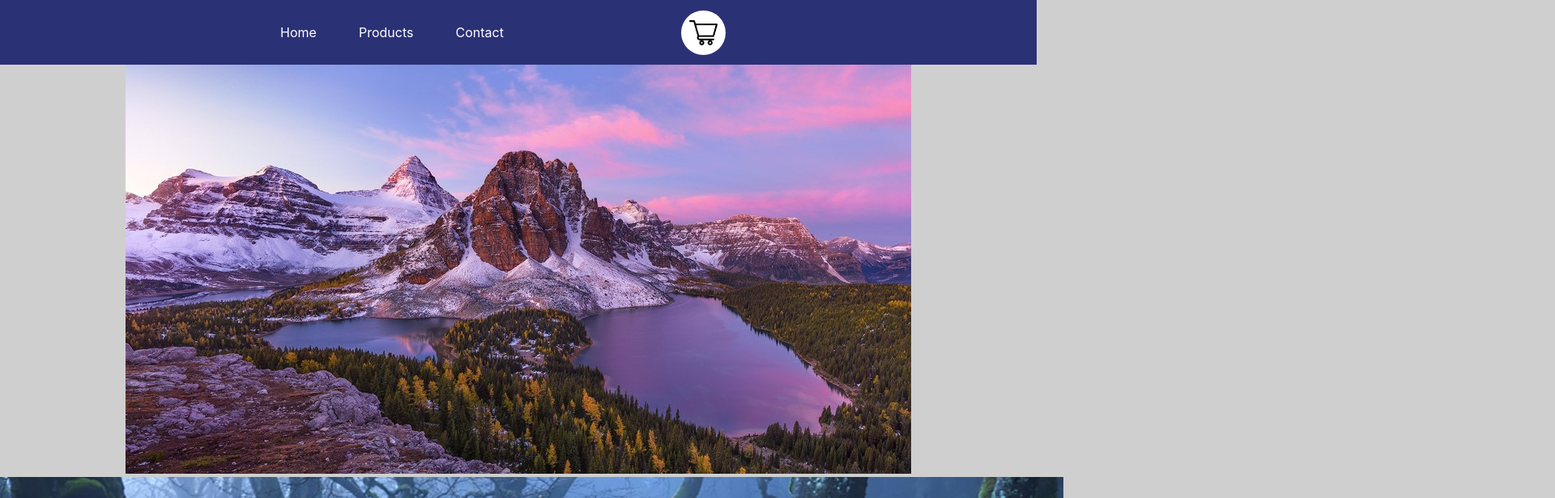
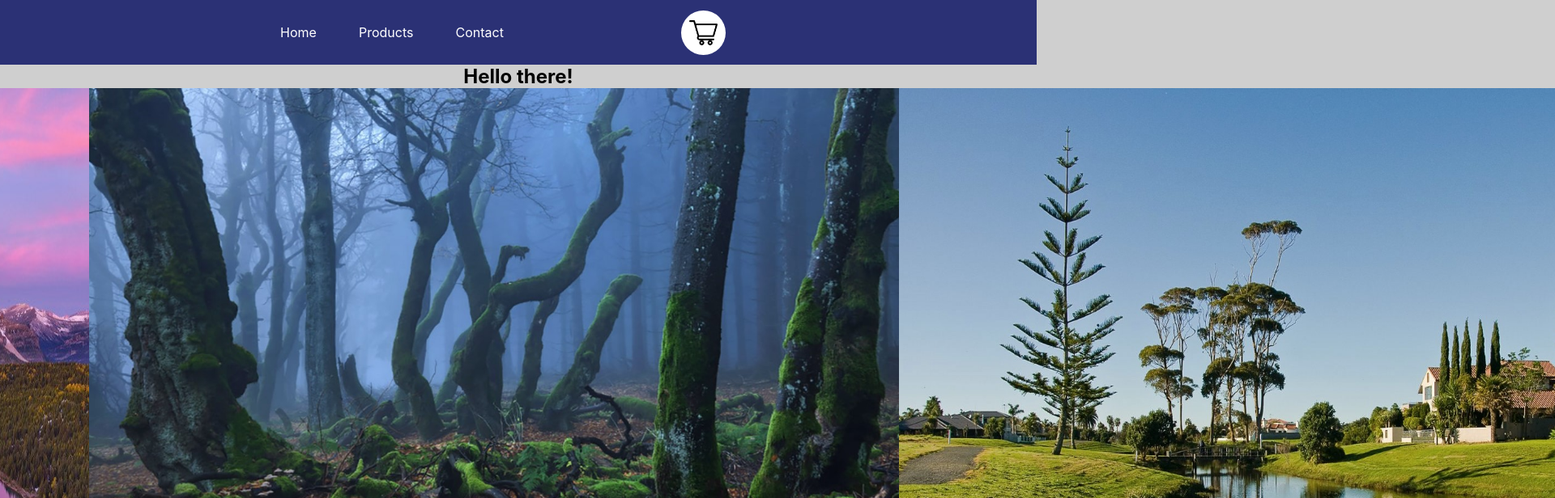
Before and after one commit to RamonMaximiliano/e-commerce-react, a React (Create React App) app: page /products in a window 1280 px wide. Shown: the top 616 px of the page at 81% size, 1920 px wide, since content can reach past the window. Built offline with nearby package versions, Linux system fonts and the light colour scheme.

Commit message:
carosel start

```diff
--- a/src/components/Carousel/Carousel.tsx
+++ b/src/components/Carousel/Carousel.tsx
@@ -27,9 +27,16 @@ export const Carousel = () => {
 
   return (
     <>
+    <div>
+      <h2>Hello there!</h2>
+    </div>
+    <div className="main-carousel-div">
+      <div className="inner-carousel">
       {carouselImages.map((item: carousel) => {
         return <CarouselItem key={item.id} id={item.id} image={item.image} />;
       })}
+      </div>
+      </div>
     </>
   );
 };
--- a/src/components/Carousel/styles.css
+++ b/src/components/Carousel/styles.css
@@ -0,0 +1,14 @@
+.main-carousel-div {
+    max-width: 1000px;
+
+    background-color: green;
+    margin: auto;
+
+    /* overflow:hidden;  */
+}
+
+.inner-carousel {
+    transform: translate(-100%);
+    display: flex;
+    flex-direction: row;
+}
--- a/src/components/CarouselItem/CarouselItem.tsx
+++ b/src/components/CarouselItem/CarouselItem.tsx
@@ -7,8 +7,8 @@ type carousel = {
 
 export const CarouselItem = (props: carousel) => {
   return (
-    <div>
-      <img src={props.image} />
-    </div>
+    <>
+      <img className="main-carousel-item" src={props.image} />
+    </>
   );
 };
--- a/src/components/CarouselItem/styles.css
+++ b/src/components/CarouselItem/styles.css
@@ -0,0 +1,3 @@
+.main-carousel-item{
+    width:100%;
+}
```
Also changed, not shown: src/App.tsx (+0 -14 lines).
